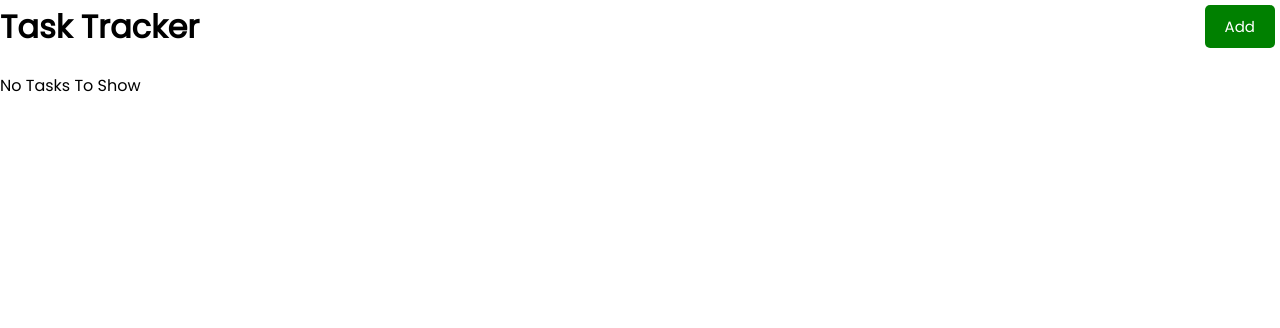
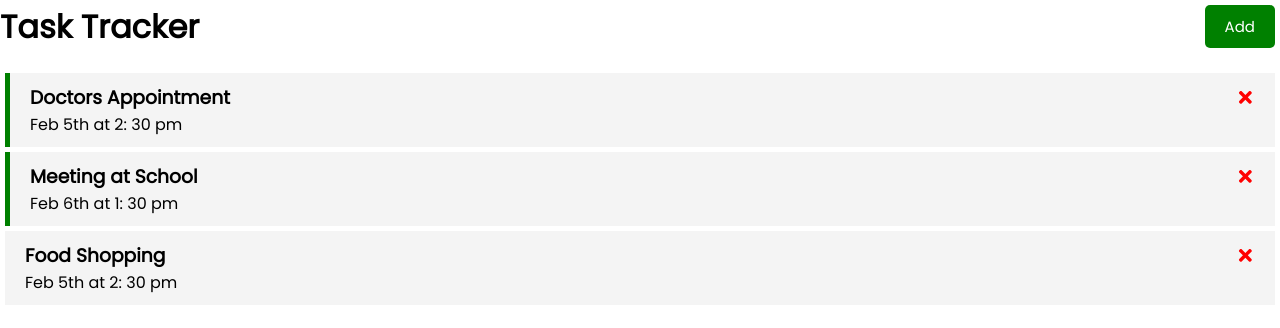
Before and after one commit to alexis-lv/react-task-tracker, a React (Create React App) app: page / in a window 1280 px wide. Shown: the top 328 px of the page. Built offline with nearby package versions, Linux system fonts and the light colour scheme; data requests are answered from the project's data file.

Commit message:
fetch tasks from json server

```diff
--- a/src/App.js
+++ b/src/App.js
@@ -1,4 +1,4 @@
-import { useState } from "react";
+import { useState, useEffect } from "react";
 import Header from "./components/Header";
 import Tasks from "./components/Tasks";
 import AddTask from "./components/AddTask";
@@ -6,6 +6,22 @@
 function App() {
   const [showAddTask, setShowAddTask] = useState(false);
   const [tasks, setTasks] = useState([]);
+
+  useEffect(() => {
+    const getTasks = async () => {
+      const tasksFromServer = await fetchTasks();
+      setTasks(tasksFromServer);
+    }
+
+    getTasks();
+  }, [])
+
+  const fetchTasks = async () => {
+    const res = await fetch('http://localhost:5000/tasks')
+    const data = await res.json();
+
+    return data;
+  }
 
   const toggleReminder = (id) => {
     setTasks(tasks.map((task) => task.id === id ? { ...task, reminder: !task.reminder } : task))
```
